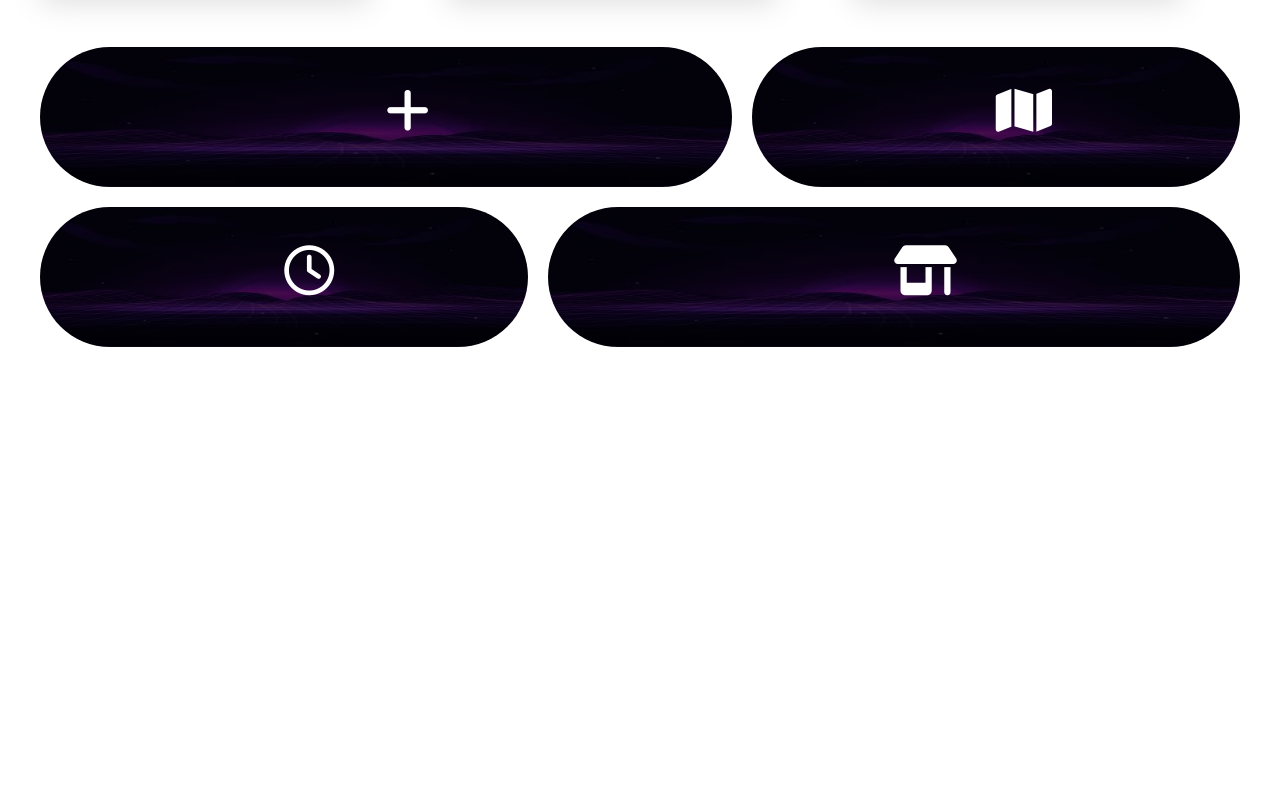
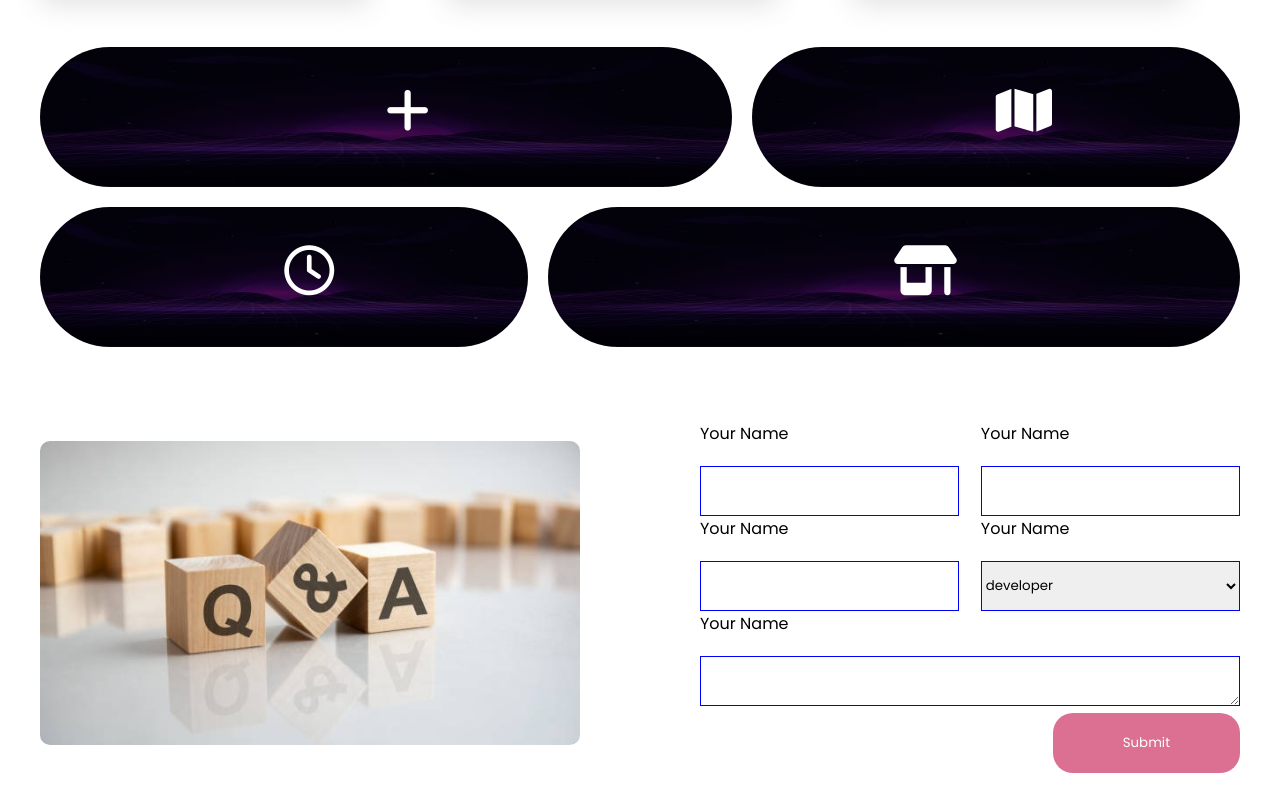
Before and after one commit to iamemon21/lame-project, a plain HTML site: page index.html in a window 1280 px wide. Shown: the part 1487-2284 px from the top of the page. Before the commit the page ends 1841 px from the top, so only its background shows below. Drawn offline with Linux system fonts and the light colour scheme.

Commit message:
2nd commit

```diff
--- a/css file/reponsive.css
+++ b/css file/reponsive.css
@@ -42,4 +42,20 @@
     padding: 20px;
 }
 
+.qna-main {
+    margin-top: 300px;
+    flex-direction: column;
+    height: auto;
 }
+.qna-child{
+    width: 80%;
+}
+.form-container{
+    flex-direction: column;
+    align-items: center;
+    text-align: center;
+}
+.form-field{
+    width: 80%;
+}
+}
--- a/css file/style.css
+++ b/css file/style.css
@@ -121,6 +121,7 @@
     gap: 20px;
 
 }
+
 .abcd-main img {
     width: 100%;
     height: 100%;
@@ -162,7 +163,8 @@
     grid-row: 7 / span 6;
     position: relative;
 }
-.icon{
+
+.icon {
 
     color: white;
     font-size: 50px;
@@ -170,4 +172,62 @@
     top: 20%;
     left: 50%;
 }
+
 /* abcd sections ends here */
+
+/* qna section starts here */
+.qna-main {
+    margin-top: 50px;
+    /* border: 2px solid red; */
+    height: 400px;
+    display: flex;
+    justify-content: space-between;
+    align-items: center;
+
+}
+
+.qna-child {
+    /* border: 2px solid green; */
+    width: 45%;
+}
+
+.qna-child img {
+    width: 100%;
+    height: 100%;
+    object-fit: cover;
+    border-radius: 10px;
+}
+
+.form-container {
+    /* border: 2px solid blue; */
+    display: flex;
+    flex-wrap: wrap;
+    justify-content: space-between;
+
+}
+
+.form-field {
+    width: 48%;
+
+
+}
+.form-field-text-area{
+    width: 100%;
+    /* border: 2px solid yellow; */
+}
+.form-container input , textarea , select {
+    border: 1px solid blue;
+    width: 100%;
+    height: 50px;
+    margin-top: 20px;
+}
+.qna-btn{
+    background-color: palevioletred;
+    color: white;
+    padding: 20px 70px;
+    border-radius: 20px;
+    border: none;
+    display: block;
+    margin-left: auto;
+}
+/* qna section ends here */
--- a/index.html
+++ b/index.html
@@ -207,6 +207,46 @@
 
         </div>
         <!-- abcd section ends here-->
+
+        <!-- QNA section starts here  -->
+        <div class="qna-main">
+            <div class="qna-child">
+                <img src="assets/pic/qna2.jpg" alt="">
+            </div>
+            <div class="qna-child">
+                <div class="form-container">
+                    <div class="form-field">
+                        <p>Your Name</p>
+                        <input type="text">
+                    </div>
+                    <div class="form-field">
+                        <p>Your Name</p>
+                        <input type="text">
+                    </div>
+                    <div class="form-field">
+                        <p>Your Name</p>
+                        <input type="text">
+                    </div>
+                    <div class="form-field">
+                        <p>Your Name</p>
+                        <select>
+                            <option value="">developer</option>
+                            <option value="">developer</option>
+                            <option value="">developer</option>
+                            <option value="">developer</option>
+                        </select>
+                    </div>
+                    <div class="form-field-text-area">
+                        <p>Your Name</p>
+                        <textarea name="" id=""></textarea>
+                    </div>
+                </div>
+                <button class="qna-btn">Submit</button>
+            </div>
+        </div>
+        <!-- Qna sections ends here -->
+
+
     </main>
 </body>
 
```
Also changed, not shown: assets/pic/qna.jpg (added), assets/pic/qna2.jpg (added).
